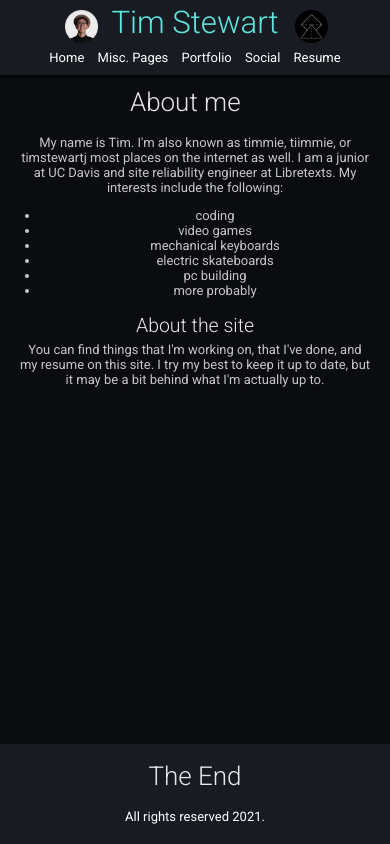
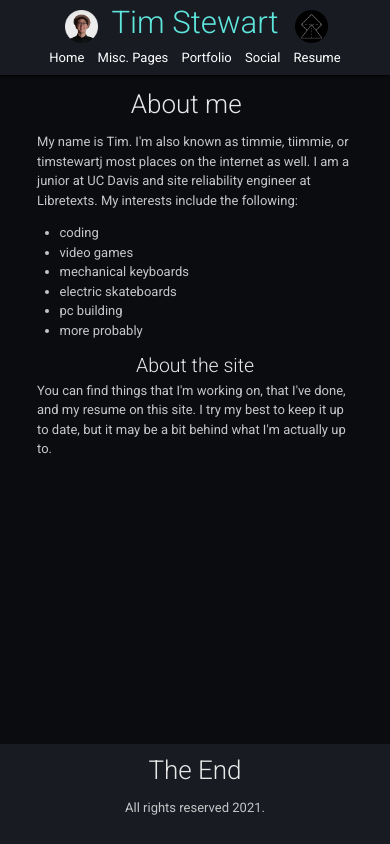
Before and after one commit to TimStewartJ/personal-site, a Flask app: page / in a window 390 px wide. Run offline with Flask 2, Linux system fonts and the light colour scheme.

Commit message:
improve readability, reduce redundancy

```diff
--- a/static/css/style.css
+++ b/static/css/style.css
@@ -5,6 +5,7 @@ body {
 	color: #c5c6c7;
 	padding: 0;
 	margin: 0;
+	line-height: 1.5em;
 }
 
 body a:hover
@@ -20,6 +21,7 @@ body h1, h2 {
 	color: white;
 	font-weight: 200;
 	opacity: 0.9;
+	text-align: center;
 }
 
 /* body p, a {
@@ -104,12 +106,14 @@ body h1, h2 {
 
 	.section {
 		position: relative;
-		text-align: center;
+		/* text-align: center; */
 		padding-bottom: 30px;
+		width: 40%;
+		margin: 0 auto;
 	}
 
 	.section img {
-		width: 40%;
+		width: 100%;
 		height: auto;
 		display: inline;
 		padding-top: 20px;
@@ -117,19 +121,13 @@ body h1, h2 {
 	}
 
 	.section iframe {
-		width: 40%;
+		width: 100%;
 		height: 70vh;
 	}
 
 	.section.bg {
-		/* background: #121212; */
 		margin: 0;
 		overflow: hidden;
-	}
-
-	.section p {
-		width: 40%;
-		margin: 0 auto;
 	}
 
 	.section h2 {
@@ -164,13 +162,18 @@ body h1, h2 {
 		font-size: smaller;
 	}
 
+	/* Social Stuff */
+
+	.section.social {
+		text-align: center;
+	}
+
 /*Footer Code*/
 
 	.footer {
 		position: absolute;
 		text-align: center;
 		background: #191b23;
-		color: white;
 		height: 125px;
 		bottom: 0;
 		width: 100%;
@@ -200,16 +203,14 @@ body {
 
 .content {
 	padding-bottom: 100px;
+	margin-top: 3vh;
 }
 
 /*(MOBILE) This should be a NON-fixed header */
 
 	.header {
 		line-height: 35px;
-		width: 100%;
 		position: static;
-		z-index: 1738;
-		text-align: center;
 	}
 
 	.headerholder {
@@ -219,9 +220,6 @@ body {
 	/*(MOBILE) Just stuff for header links and text*/
 
 		.header a {
-			text-decoration: none;
-			padding: 17px;
-			transition: color 0.1s linear;
 			padding: 5px;
 		}
 
@@ -253,9 +251,7 @@ body {
 /*(MOBILE) Section code */
 
 	.section {
-		position: relative;
-		text-align: center;
-		padding-bottom: 30px;
+		width: 90%;
 	}
 
 	.section img {
@@ -299,11 +295,6 @@ body {
 /*(MOBILE) Footer Code*/
 
 	.footer {
-		position: absolute;
-		text-align: center;
-		color: white;
 		height: 100px;
-		bottom: 0;
-		width: 100%;
 	}
 }
```
